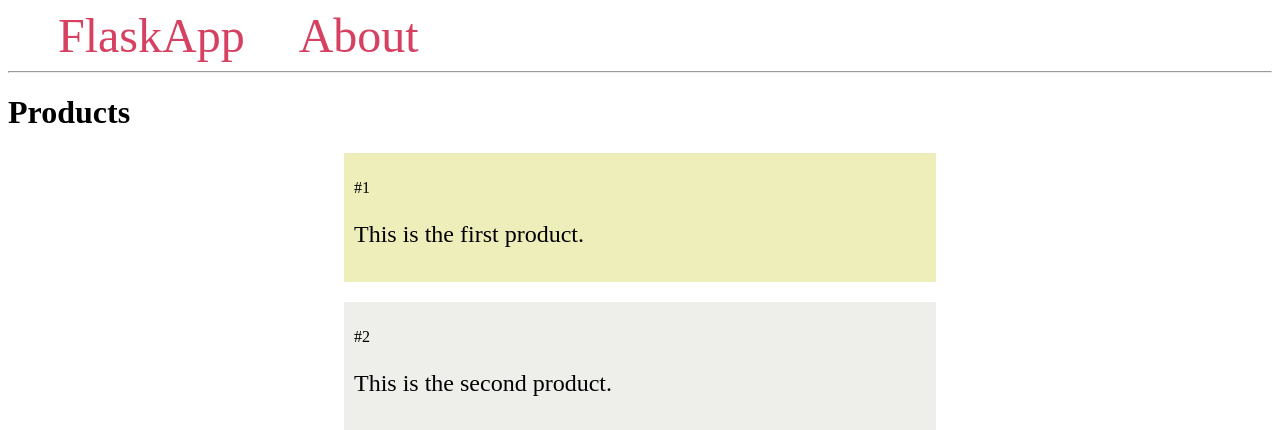
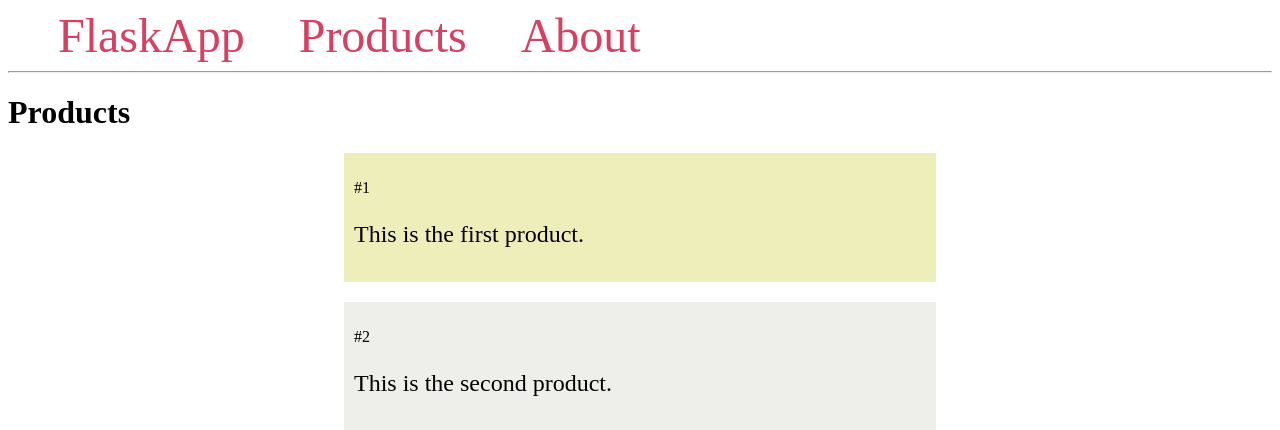
Before and after one commit to chanyadeshani/flaskproject, a Flask app: page /products/ in a window 1280 px wide. Shown: the top 430 px of the page. Run offline with Flask 3, Linux system fonts and the light colour scheme.

Commit message:
Add products page to nav

```diff
--- a/main.py
+++ b/main.py
@@ -2,7 +2,7 @@ from flask import Flask, render_template
 from flask import request
 from markupsafe import escape
 import datetime
-
+# https://www.digitalocean.com/community/tutorials/how-to-use-templates-in-a-flask-application
 
 app = Flask(__name__)
 
--- a/templates/base.html
+++ b/templates/base.html
@@ -15,6 +15,7 @@
 <body>
     <nav>
         <a href="{{ url_for('index') }}">FlaskApp</a>
+        <a href="{{ url_for('products') }}">Products</a>
         <a href="{{ url_for('about') }}">About</a>
     </nav>
     <hr>
```
